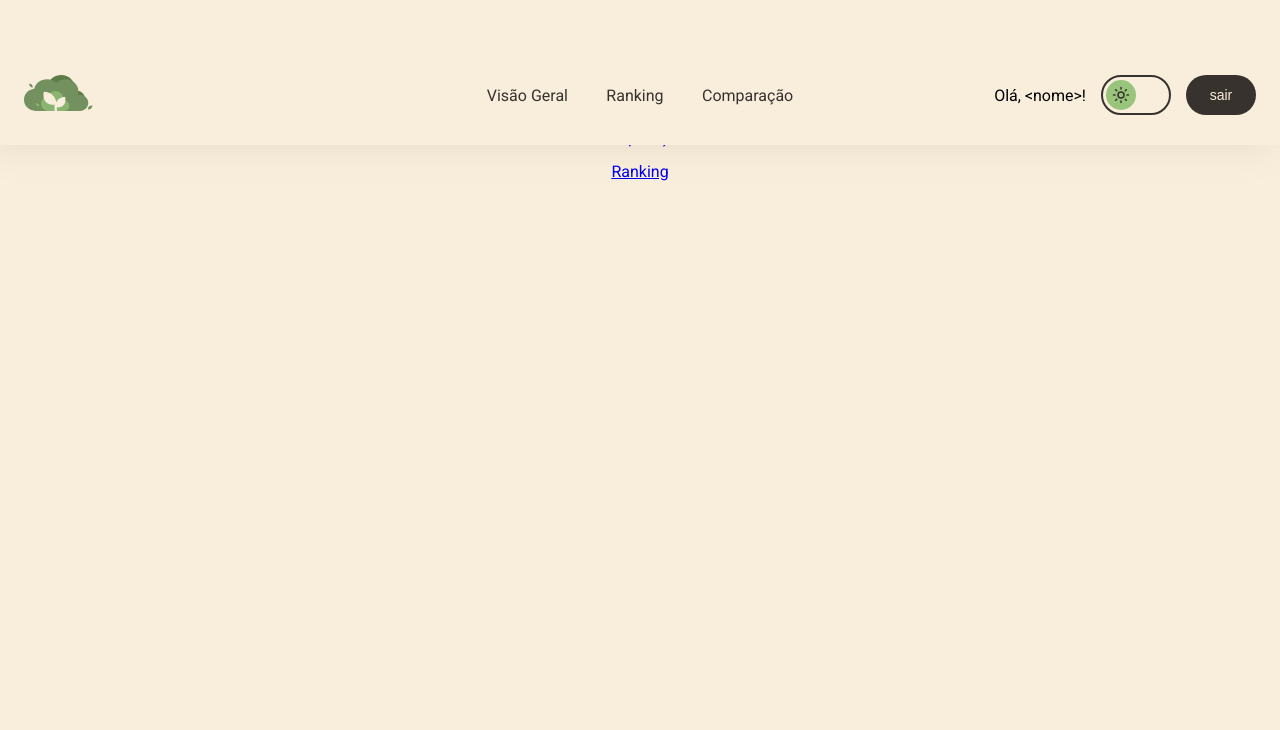
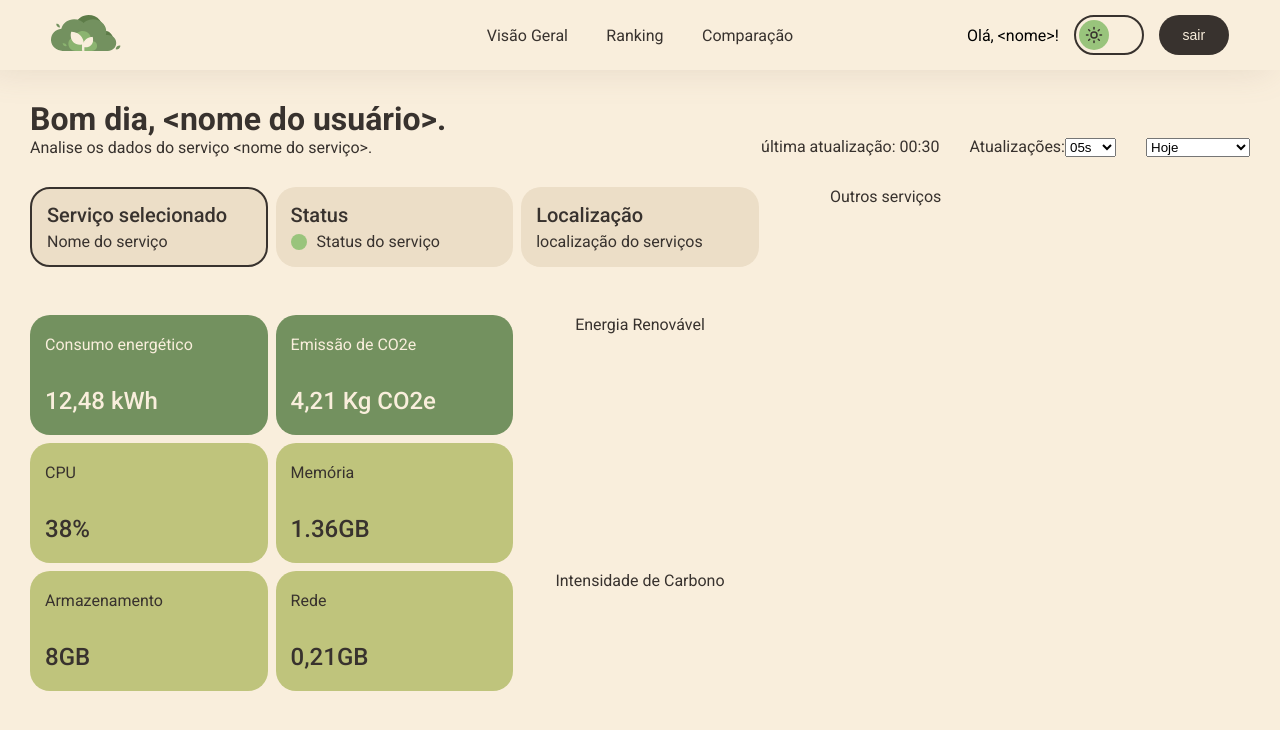
Before and after one commit to atmosabp/greener, a React (Vite) app in the folder frontend/: page /dashboard in a window 1280 px wide. Shown: the top 730 px of the page. Built offline with nearby package versions, Linux system fonts and the light colour scheme.

Commit message:
feat(dashboard): adiciona estrutura
Iniciei o desenvolvimento da dashboard, estruturando a tela com suas funções principais. As futuras atualizações serão de estilos, que ainda falta bastante detalhes.

```diff
--- a/frontend/src/components/header/Header.css
+++ b/frontend/src/components/header/Header.css
@@ -5,16 +5,12 @@
     z-index: 1000;
     display: flex;
     width: 100%;
-    min-height: 70px;
+    height: 70px;
     padding: 14px clamp(20px, 4vw, 60px);
     align-items: center;
     justify-content: space-between;
     background-color: var(--background);
-    transition: transform 0.5s ease-in-out,
-        padding 0.5s ease-in-out,
-        box-shadow 0.5s ease-in-out,
-         background-color 0.5s ease-in-out,
-        color 0.5s ease-in-out;
+    transition:box-shadow 0.3s ease-in-out, background-color 0.3s ease-in-out;
     z-index: 9999;
 }
 
--- a/frontend/src/index.css
+++ b/frontend/src/index.css
@@ -93,6 +93,7 @@
   margin: 0;
   padding: 0;
   box-sizing: border-box;
+  transition: transform 0.3s ease-in-out, background-color 0.3s ease-in-out, color 0.3s ease-in-out;
 }
 
 html {
--- a/frontend/src/pages/dashboard/Dashboard.css
+++ b/frontend/src/pages/dashboard/Dashboard.css
@@ -1 +1,141 @@
 /* Estilo da página dashboard */
+
+.dashboard {
+    margin-top: 70px;
+    padding: 30px;
+    display: flex;
+    flex-direction: column;
+    justify-content: flex-start;
+    gap: 30px;
+}
+
+.start-section {
+    width: 100%;
+    align-self: flex-start;
+    text-align: left;
+    display: flex;
+    align-items: flex-end;
+    justify-content: space-between;
+}
+
+.btns {
+    display: flex;
+    gap: 30px;
+}
+
+.main-section {
+    width: 100%;
+}
+
+.parent {
+    display: grid;
+    grid-template-columns: repeat(5, 1fr);
+    grid-template-rows: repeat(5, 1fr);
+    gap: 8px;
+}
+
+.service-info {
+    background-color: var(--complementary);
+    height: 5rem;
+    border-radius: 1.25rem;
+    display: flex;
+    justify-content: center;
+    text-align: left;
+    flex-direction: column;
+    padding: 15px;
+    gap: 5px;
+}
+
+.service-info:nth-child(1) {
+    border: 2px solid var(--text);
+}
+
+.service-info h4 {
+    font-weight: 500;
+    font-size: 1.25rem;
+}
+
+.service-info .service-info-status {
+    display: flex;
+    align-items: center;
+    gap: 10px;
+}
+
+.service-info .status {
+    width: 16px;
+    height: 16px;
+    background-color: var(--primary);
+    border-radius: 50%;
+}
+
+.metrics {
+    background-color: var(--primary-light);
+    height: 7.5rem;
+    border-radius: 1.25rem;
+    display: flex;
+    flex-direction: column;
+    justify-content: space-between;
+    text-align: left;
+    padding: 20px 15px;
+}
+
+.service-data h4, .metrics h4{
+    font-size: 1.5rem;
+    font-weight: 500;
+}
+
+.service-data {
+    background-color: var(--primary-dark);
+    color: var(--background);
+    height: 7.5rem;
+    border-radius: 1.25rem;
+    display: flex;
+    flex-direction: column;
+    justify-content: space-between;
+    text-align: left;
+    padding: 20px 15px;
+}
+
+.div4 {
+    grid-row: span 4 / span 4;
+}
+
+.div5 {
+    grid-row-start: 2;
+}
+
+.div6 {
+    grid-column-start: 1;
+    grid-row-start: 3;
+}
+
+.div7 {
+    grid-column-start: 1;
+    grid-row-start: 4;
+}
+
+.div8 {
+    grid-column-start: 2;
+    grid-row-start: 2;
+}
+
+.div9 {
+    grid-column-start: 2;
+    grid-row-start: 3;
+}
+
+.div10 {
+    grid-column-start: 2;
+    grid-row-start: 4;
+}
+
+.div11 {
+    grid-row: span 2 / span 2;
+    grid-column-start: 3;
+    grid-row-start: 2;
+}
+
+.div12 {
+    grid-row: span 2 / span 2;
+    grid-row-start: 4;
+}
--- a/frontend/src/pages/dashboard/Dashboard.tsx
+++ b/frontend/src/pages/dashboard/Dashboard.tsx
@@ -1,16 +1,92 @@
 import { Link } from "react-router-dom";
 import AppHeader from "../../components/header/AppHeader";
-import './Dashboard.css'
+import "./Dashboard.css";
 
 export default function Dashboard() {
   return (
     <>
       <AppHeader />
-      <main>
-        <h1> Tela Dashboard</h1>
-        <Link to="/comparison">Comparação</Link>
-        <Link to="/ranking">Ranking</Link>
-        <br /><br /><br /><br /><br /><br /><br /><br /><br /><br /><br /><br /><br /><br /><br /><br /><br /><br /><br /><br /><br /><br /><br /><br /><br /><br /><br /><br /><br /><br />
+      <main className="dashboard">
+        <div className="start-section">
+          <div className="text">
+            <h1>Bom dia, &lt;nome do usu&aacute;rio&gt;.</h1>
+            {/* Será substituído pelo nome do usuário */}
+            <p>
+              Analise os dados do serviço &lt;nome do servi&ccedil;o&gt;.
+              {/* Será substituído pelo nome do serviço */}
+            </p>
+          </div>
+          <div className="btns">
+            <span>última atualização: 00:30</span>
+            {/* Será substituído pela última atualização */}
+            <div className="btn-update">
+              <span>Atualizações:</span>
+              <select name="updates" id="update-select">
+                <option value="5">05s</option>
+                <option value="10">10s</option>
+                <option value="15">15s</option>
+                <option value="30">30s</option>
+                <option value="60">60s</option>
+                <option value="120">120s</option>
+              </select>
+            </div>
+            <div className="btn-date">
+              <select name="updates" id="update-select">
+                <option value="today">Hoje</option>
+                <option value="#">Escolher data</option>
+              </select>
+            </div>
+          </div>
+        </div>
+        <div className="main-section">
+          <div className="parent">
+            <div className="div1 service-info">
+              <h4>Serviço selecionado</h4>
+              <p>Nome do serviço</p>
+            </div>
+            <div className="div2 service-info">
+              <h4>Status</h4>
+              <div className="service-info-status">
+                <div className="status"></div>{" "}
+                {/* backend: tem que mudar a cor aqui */}
+                <p>Status do serviço</p>
+              </div>
+            </div>
+            <div className="div3 service-info">
+              <h4>Localização</h4>
+              <p>localização do serviços</p>
+            </div>
+            <div className="div4">
+              <p>Outros serviços</p>
+              </div>
+            <div className="div5 service-data">
+              <p>Consumo energético</p>
+              <h4>12,48 kWh</h4>
+            </div>
+            <div className="div6 metrics">
+              <p>CPU</p>
+              <h4>38%</h4> {/* backend: tem que mudar dado aqui */}
+            </div>
+            <div className="div7 metrics">
+              <p>Armazenamento</p>
+              <h4>8GB</h4> {/* backend: tem que mudar dado aqui */}
+            </div>
+            <div className="div8 service-data">
+              <p>Emissão de CO2e</p>
+              <h4>4,21 Kg CO2e</h4>
+            </div>
+            <div className="div9 metrics">
+              <p>Memória</p>
+              <h4>1.36GB</h4> {/* backend: tem que mudar dado aqui */}
+            </div>
+            <div className="div10 metrics">
+              <p>Rede</p>
+              <h4>0,21GB</h4> {/* backend: tem que mudar dado aqui */}
+            </div>
+            <div className="div11 analyctic-data">Energia Renovável</div>
+            <div className="div12 analyctic-data">Intensidade de Carbono</div>
+          </div>
+        </div>
       </main>
     </>
   );
```
